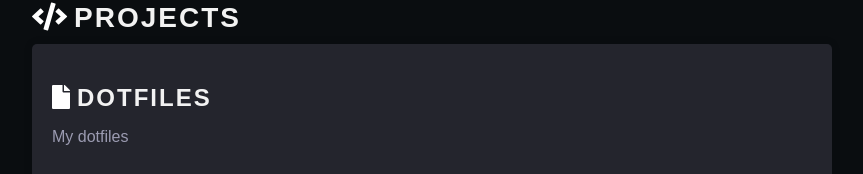
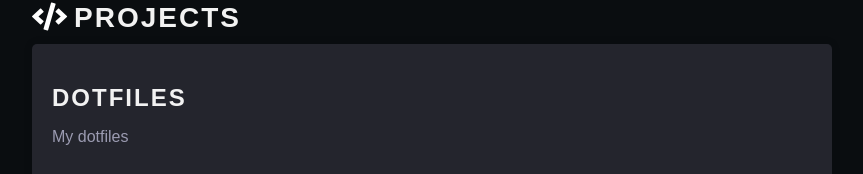
Before and after one commit to michaelengelgit/michaelengelgit.github.io, a plain HTML site: page index.html in a window 1280 px wide. Shown: the part 445-619 px from the top of the page, without its empty margins (208-1071 px from the left). Drawn offline with Linux system fonts and the light colour scheme.

Commit message:
remove dotfile icon

```diff
--- a/index.html
+++ b/index.html
@@ -40,7 +40,7 @@
 
             <section class="paper item"
                 onclick="window.location.href='https://github.com/michaelengelgit/dotfiles.git'">
-                <h2><i class="fas fa-file icon"></i>Dotfiles</h2>
+                <h2>Dotfiles</h2>
                 <p>My dotfiles</p>
             </section>
 
```
